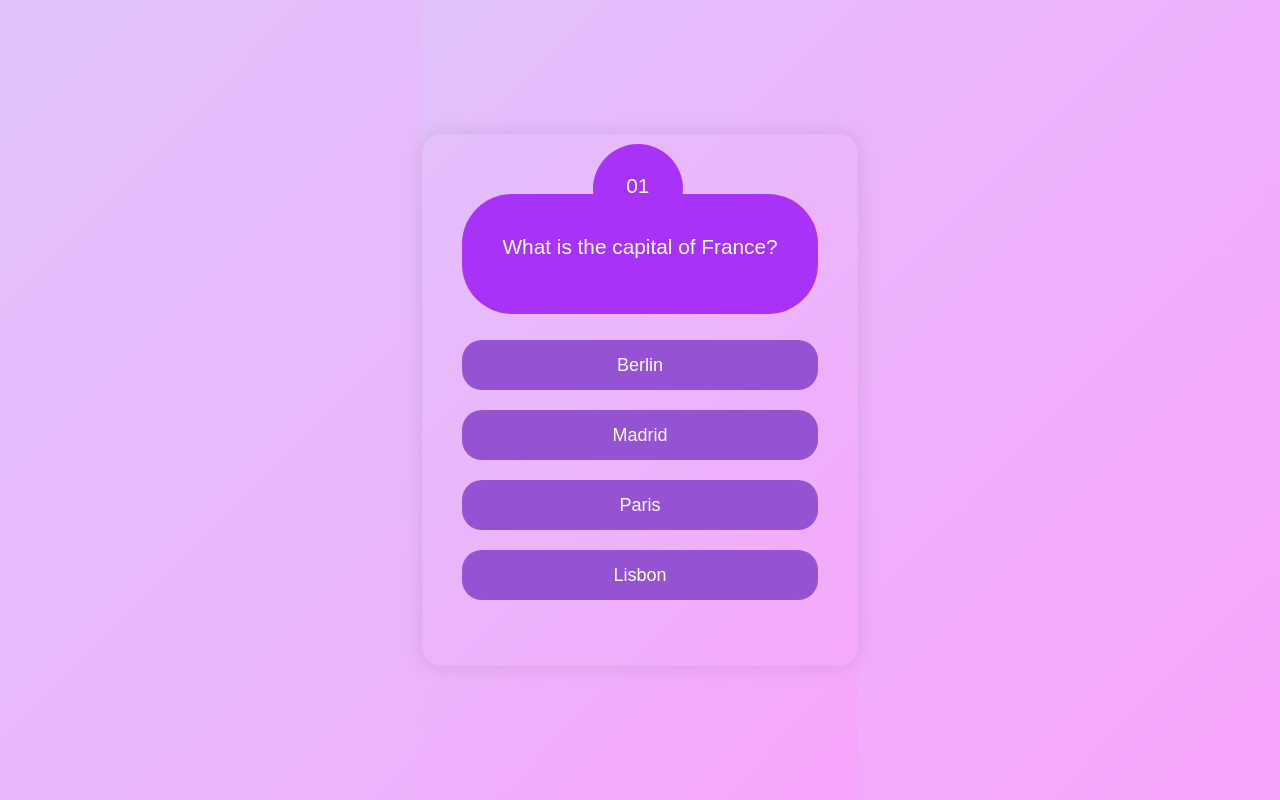
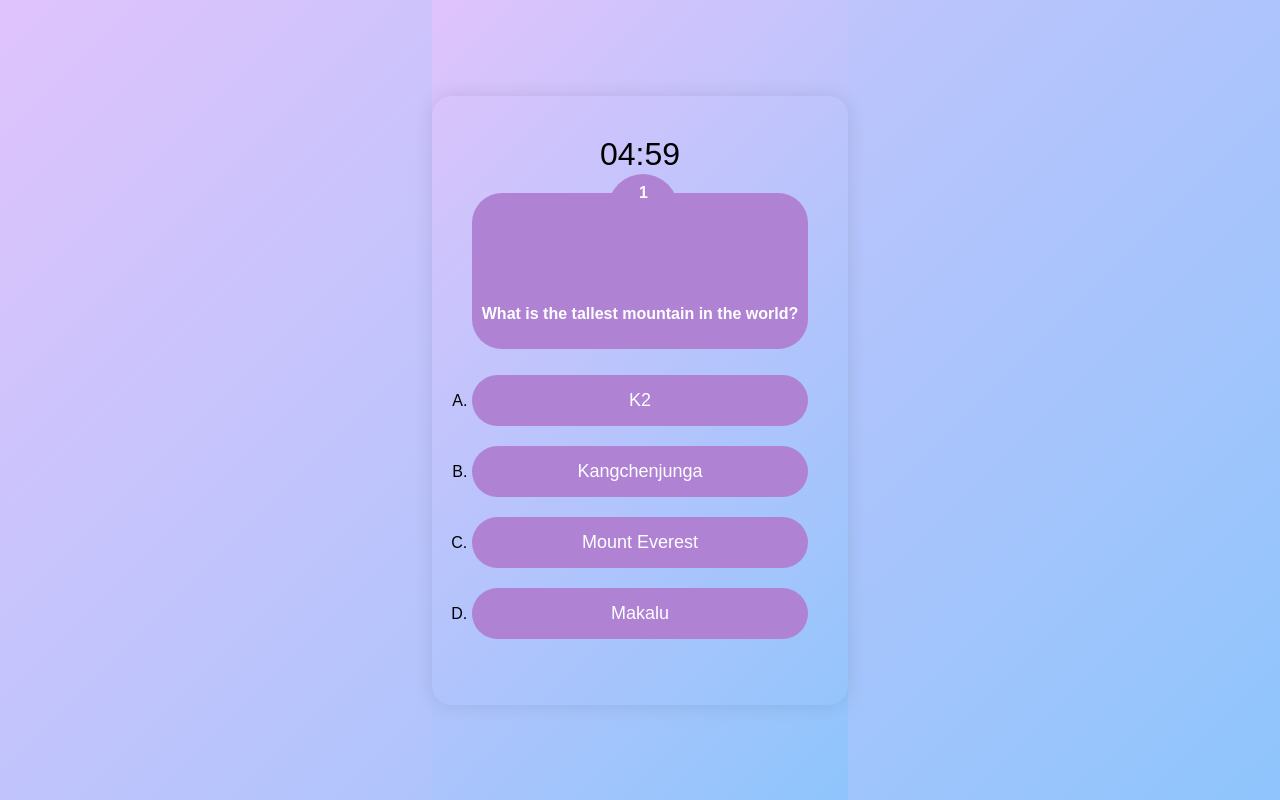
Before and after one commit to Busayo-oni/quiz-Q-A, a plain HTML site: page index.html in a window 1280 px wide. Both pictures are taken after a click on the button "START". Drawn offline with Linux system fonts and the light colour scheme.

Commit message:
commit 003

```diff
--- a/index.html
+++ b/index.html
@@ -8,26 +8,43 @@
 </head>
 <body>
     <div class="quiz-container">
+        <!-- Start Screen -->
         <div class="quiz-screen" id="start-screen">
-            <h1>QUIZ</h1><br><br><br><br><br><br><br><br><br>
+            <img src="assets/images-removebg-preview.png" width="150px" height="100px" alt="top-brain">
+            <h1>QUIZ</h1>
+            <img src="assets/png-transparent-human-brain-brain-purple-people-human-brain-removebg-preview.png" width="150px" height="100px" alt="bottom-brain"><br>
             <button id="start-btn">START</button>
         </div>
+
+        <!-- Question Screen -->
         <div class="quiz-screen" id="question-screen" style="display: none;">
+            <div id="timer">05:00</div>
             <div class="top">
-            <p class="question-number">01</p>
-            <p class="question-text">Which planet in the Solar System is the smallest?</p>
+            <p class="question-number"></p>
+            <p class="question-text"></p>
+            </div>
+            <ul class="answer-list"></ul>
         </div>
-            <ol class="answer-list">
-                <li><button class="answer-btn"><span>A</span>Pluto</button></li>
-                <li><button class="answer-btn"> <span>B</span>Earth</button></li>
-                <li><button class="answer-btn"><span>C</span>Mercury</button></li>
-                <li><button class="answer-btn"><span>D</span>Mars</button></li>
-            </ol>
+
+        <!-- Result Screen -->
+        <div class="quiz-screen" id="result-screen" style="display: none;">
+            <h1 id="result-title"></h1>
+            <p id="result-text"></p>
+            <img src="assets/pngtree-alzheimer-clipart-purple-cartoon-monster-type-of-brain-vector-png-image_11063805.png" width="150px" height="200px" alt=""><br>
+            <button id="restart-btn">TRY AGAIN</button>
+            <button id="leaderboard-btn">LEADERBOARD</button>
+            <div class="icon">
+                <button class="icon-en"><a href="#"><img src="assets/refresh_16dp_FFFFFF_FILL0_wght400_GRAD0_opsz20.png" alt=""></a></button>
+                <button class="icon-en"><a href=""><img src="assets/close_16dp_FFFFFF_FILL0_wght400_GRAD0_opsz20.png" alt=""></a></button>
+                <button class="icon-en"><a href=""><img src="assets/restart_alt_16dp_FFFFFF_FILL0_wght400_GRAD0_opsz20.png" alt=""></a></button>
+            </div>
         </div>
-        <div class="quiz-screen" id="result-screen" style="display: none;">
-            <h1 id="result-title">GREAT!</h1><br><br><br>
-            <p id="result-text">YOU WIN!</p><br><br><br><br>
-            <button id="restart-btn">TRY AGAIN</button>
+
+        <!-- Leaderboard Screen -->
+        <div class="quiz-screen" id="leaderboard-screen" style="display: none;">
+            <h1>LEADERBOARD</h1>
+            <ul id="leaderboard-list"></ul>
+            <button id="back-btn">BACK TO QUIZ</button>
         </div>
     </div>
     <script src="script.js"></script>
--- a/script.js
+++ b/script.js
@@ -1,169 +1,139 @@
 document.addEventListener('DOMContentLoaded', () => {
     const startBtn = document.getElementById('start-btn');
     const restartBtn = document.getElementById('restart-btn');
+    const leaderboardBtn = document.getElementById('leaderboard-btn');
+    const backBtn = document.getElementById('back-btn');
     const questionScreen = document.getElementById('question-screen');
     const startScreen = document.getElementById('start-screen');
     const resultScreen = document.getElementById('result-screen');
-    const questionNumberElement = document.querySelector('.question-number');
-    const questionTextElement = document.querySelector('.question-text');
-    const answerListElement = document.querySelector('.answer-list');
+    const leaderboardScreen = document.getElementById('leaderboard-screen');
+    const questionNumberEl = document.querySelector('.question-number');
+    const questionTextEl = document.querySelector('.question-text');
+    const answerListEl = document.querySelector('.answer-list');
+    const timerEl = document.getElementById('timer');
+    const leaderboardList = document.getElementById('leaderboard-list');
 
     let currentQuestionIndex = 0;
     let score = 0;
     let timer;
-    let remainingTime = 60;
+    let participants = [];
 
     const questions = [
-        {
-            question: "Who wrote 'Hamlet'?",
-            answers: ["Shakespeare", "Hemingway", "Austen", "Dickens"],
-            correct: "Shakespeare"
-        },
-        {
-            question: "In which year did World War I start?",
-            answers: ["1914", "1918", "1939", "1945"],
-            correct: "1914"
-        },
-        {
-            question: "Who painted the Mona Lisa?",
-            answers: ["Van Gogh", "Picasso", "Da Vinci", "Rembrandt"],
-            correct: "Da Vinci"
-        },
-        {
-            question: "What is the hardest natural substance on Earth?",
-            answers: ["Gold", "Iron", "Diamond", "Platinum"],
-            correct: "Diamond"
-        },
-        {
-            question: "Which gas do plants absorb from the atmosphere?",
-            answers: ["Oxygen", "Nitrogen", "Carbon Dioxide", "Hydrogen"],
-            correct: "Carbon Dioxide"
-        },
-        {
-            question: "Which planet in the Solar System is the smallest?",
-            answers: ["Pluto", "Earth", "Mercury", "Mars"],
-            correctAnswer: "Mercury"
-        },
-        {
-            question: "What is the capital of France?",
-            answers: ["Berlin", "Madrid", "Paris", "Lisbon"],
-            correctAnswer: "Paris"
-        },
-        {
-            question: "Which element has the chemical symbol 'O'?",
-            answers: ["Oxygen", "Gold", "Osmium", "Hydrogen"],
-            correctAnswer: "Oxygen"
-        },
-        {
-            question: "What is the largest mammal?",
-            answers: ["Elephant", "Blue Whale", "Great White Shark", "Giraffe"],
-            correctAnswer: "Blue Whale"
-        },
-        {
-            question: "Which is the longest river in the world?",
-            answers: ["Amazon", "Nile", "Yangtze", "Mississippi"],
-            correctAnswer: "Nile"
-        },
-        {
-            question: "Who wrote 'Romeo and Juliet'?",
-            answers: ["Shakespeare", "Dickens", "Hemingway", "Twain"],
-            correctAnswer: "Shakespeare"
-        },
-        {
-            question: "Which planet is known as the Red Planet?",
-            answers: ["Mars", "Jupiter", "Saturn", "Venus"],
-            correctAnswer: "Mars"
-        },
-        {
-            question: "What is the square root of 64?",
-            answers: ["6", "7", "8", "9"],
-            correctAnswer: "8"
-        },
-        {
-            question: "Which ocean is the largest?",
-            answers: ["Atlantic", "Indian", "Pacific", "Arctic"],
-            correctAnswer: "Pacific"
-        },
-        {
-            question: "Which year did World War II end?",
-            answers: ["1945", "1939", "1940", "1950"],
-            correctAnswer: "1945"
-        }
+        { question: "Which planet in the Solar System is the smallest?", answers: ["Pluto", "Earth", "Mercury", "Mars"], correct: "Mercury" },
+        { question: "What is the capital of France?", answers: ["Berlin", "Madrid", "Paris", "Rome"], correct: "Paris" },
+        { question: "What is the largest ocean on Earth?", answers: ["Indian Ocean", "Pacific Ocean", "Atlantic Ocean", "Arctic Ocean"], correct: "Pacific Ocean" },
+        { question: "Which planet is known as the Red Planet?", answers: ["Jupiter", "Mars", "Saturn", "Venus"], correct: "Mars" },
+        { question: "What is the chemical symbol for water?", answers: ["O2", "H2O", "CO2", "NaCl"], correct: "H2O" },
+        { question: "Which country is known as the Land of the Rising Sun?", answers: ["China", "Japan", "South Korea", "Thailand"], correct: "Japan" },
+        { question: "Who wrote 'Hamlet'?", answers: ["Charles Dickens", "J.K. Rowling", "Mark Twain", "William Shakespeare"], correct: "William Shakespeare" },
+        { question: "Which element has the chemical symbol 'O'?", answers: ["Gold", "Oxygen", "Hydrogen", "Iron"], correct: "Oxygen" },
+        { question: "What is the smallest unit of matter?", answers: ["Atom", "Molecule", "Proton", "Electron"], correct: "Atom" },
+        { question: "What is the tallest mountain in the world?", answers: ["K2", "Kangchenjunga", "Mount Everest", "Makalu"], correct: "Mount Everest" }
     ];
 
-    shuffle(questions);
+    function startQuiz() {
+        score = 0;
+        currentQuestionIndex = 0;
+        shuffleQuestions();
+        startScreen.style.display = 'none';
+        resultScreen.style.display = 'none';
+        leaderboardScreen.style.display = 'none';
+        questionScreen.style.display = 'block';
+        startTimer(300);
+        displayQuestion();
+    }
 
-    startBtn.addEventListener('click', () => {
-        startScreen.style.display = 'none';
-        questionScreen.style.display = 'block';
-        showQuestion();
+    function shuffleQuestions() {
+        questions.sort(() => Math.random() - 0.5);
+    }
+
+    function displayQuestion() {
+        const currentQuestion = questions[currentQuestionIndex];
+        questionNumberEl.textContent = `${currentQuestionIndex + 1}`;
+        questionTextEl.textContent = currentQuestion.question;
+        answerListEl.innerHTML = '';
+
+        currentQuestion.answers.forEach(answer => {
+            const li = document.createElement('li');
+            const button = document.createElement('button');
+            button.textContent = answer;
+            button.classList.add('answer-btn');
+            button.addEventListener('click', () => checkAnswer(button.textContent));
+            li.appendChild(button);
+            answerListEl.appendChild(li);
         });
 
-    answerListElement.addEventListener('click', (e) => {
-        if (e.target.tagName === 'BUTTON') {
-            const selectedAnswer = e.target.textContent;
-            const correctAnswer = questions[currentQuestionIndex].correctAnswer;
-            if (selectedAnswer === correctAnswer) {
+        // Add fade-in animation
+        questionScreen.classList.add('fade-in');
+        setTimeout(() => questionScreen.classList.remove('fade-in'), 500);
+    }
+
+    function checkAnswer(answer) {
+        const currentQuestion = questions[currentQuestionIndex];
+        if (answer === currentQuestion.correct) {
             score++;
         }
         currentQuestionIndex++;
         if (currentQuestionIndex < questions.length) {
-                showQuestion();
-            }
-            else {
-                showResult();
+            displayQuestion();
+        } else {
+            endQuiz();
         }
     }
-    });
 
-    restartBtn.addEventListener('click', () => {
-        currentQuestionIndex = 0;
-        score = 0;
-        shuffle(questions);
-        resultScreen.style.display = 'none';
-        startScreen.style.display = 'block';
-    });
-
-        function startTimer() {
-        remainingTime = 30;
+    function startTimer(duration) {
+        let time = duration;
         timer = setInterval(() => {
-            remainingTime--;
-            if (remainingTime <= 0) {
+            const minutes = Math.floor(time / 60);
+            const seconds = time % 60;
+            timerEl.textContent = `${minutes < 10 ? '0' : ''}${minutes}:${seconds < 10 ? '0' : ''}${seconds}`;
+            if (--time < 0) {
                 clearInterval(timer);
-                nextQuestion();
+                endQuiz();
             }
-        }, 500);
+        }, 1000);
     }
 
-    function showQuestion() {
-        const question = questions[currentQuestionIndex];
-        questionNumberElement.textContent = `0${currentQuestionIndex + 1}`;
-        questionTextElement.textContent = question.question;
+    function endQuiz() {
+        clearInterval(timer);
+        questionScreen.style.display = 'none';
+        resultScreen.style.display = 'block';
+        if (score > 7) {
+            document.getElementById('result-title').textContent = "GREAT!";
+            document.getElementById('result-text').textContent = `YOU WIN! Your score: ${score}`;
+        } else {
+            document.getElementById('result-title').textContent = "Oh no!";
+            document.getElementById('result-text').textContent = `YOU LOST! Your score: ${score}`;
+        }
+        saveScore();
+    }
 
-        answerListElement.innerHTML = '';
-        question.answers.forEach(answer => {
-            const button = document.createElement('button');
-            button.classList.add('answer-btn');
-            button.textContent = answer;
-            answerListElement.appendChild(button);
+    function saveScore() {
+        const participant = {
+            score: score,
+            time: new Date().toLocaleString()
+        };
+        participants.push(participant);
+        updateLeaderboard();
+    }
+
+    function updateLeaderboard() {
+        leaderboardList.innerHTML = '';
+        participants.forEach((participant, index) => {
+            const li = document.createElement('li');
+            li.textContent = `Participant ${index + 1}: ${participant.score} - ${participant.time}`;
+            leaderboardList.appendChild(li);
         });
     }
 
-    function showResult() {
-        questionScreen.style.display = 'none';
-        resultScreen.style.display = 'block';
-        if (score >= 7) {
-            document.getElementById('result-title').textContent = "GREAT!";
-            document.getElementById('result-text').textContent = `YOU WIN! Score: ${score}/15`;
-        } else {
-            document.getElementById('result-title').textContent = "Oh no!";
-            document.getElementById('result-text').textContent = `YOU LOST! Score: ${score}/15`;
-        }
-    }
-    function shuffle(array) {
-        for (let i = array.length - 1; i > 0; i--) {
-            const j = Math.floor(Math.random() * (i + 1));
-            [array[i], array[j]] = [array[j], array[i]];
-        }
-    }
+    startBtn.addEventListener('click', startQuiz);
+    restartBtn.addEventListener('click', startQuiz);
+    leaderboardBtn.addEventListener('click', () => {
+        resultScreen.style.display = 'none';
+        leaderboardScreen.style.display = 'block';
     });
+    backBtn.addEventListener('click', () => {
+        leaderboardScreen.style.display = 'none';
+        startScreen.style.display = 'block';
+    });
+});
--- a/styles.css
+++ b/styles.css
@@ -4,7 +4,7 @@ body, html {
     box-sizing: border-box;
     font-family: 'Arial', sans-serif;
     height: 100%;
-    background: linear-gradient(135deg, #e0c3fc 0%, #f7a5fa 100%);
+    background: linear-gradient(135deg, #e0c3fc 0%, #8ec5fc 100%);
     display: flex;
     justify-content: center;
     align-items: center;
@@ -13,7 +13,7 @@ body, html {
 .quiz-container {
     width: 100%;
     max-width: 400px;
-    /* background: #e97ad6; */
+    background: transparent;
     border-radius: 20px;
     box-shadow: 0 0 20px rgba(0, 0, 0, 0.1);
     overflow: hidden;
@@ -24,46 +24,19 @@ body, html {
 .quiz-screen {
     padding: 20px;
 }
-.top{
-    text-align: center;
-    position: relative;
-    background-color: #a832f7;
-    padding: 20px;
-    padding-top: 0;
-    border-radius: 50px;
-    color: #fff;
-    font-size: 1.3rem;
-    height: 100px;
-    /* display: flex;
-    justify-content: center;
-    align-items: center; */
-}
-.top .question-number{
-    position: relative;
-    top: -50px;
-    left: 35%;
-    background-color: #a832f7;
-    border-radius: 100px;
-    padding: 30px;
-    width: 30px;
-    height: 30px;
-
-}
 
 h1 {
-    color:#b989da;
     font-size: 3.5em;
+    margin-bottom: 20px;
+    color: #af82d4;
     font-weight: 900;
-    margin-bottom: 20px;
 }
 
 button {
+    background-color: #af82d4;
     border: none;
     color: white;
-    padding: 15px 20px;
-    background-color: #9553d3;
-    width: 150px;
-    height: 50px;
+    padding: 10px 20px;
     text-align: center;
     font-size: 18px;
     margin: 20px 0;
@@ -71,50 +44,101 @@ button {
     cursor: pointer;
     transition: background-color 0.3s ease;
 }
-
-button:active {
-    background-color: #dd8ec9;
+#start-btn {
+    background-color: #af82d4;
+    border: none;
+    color: white;
+    padding: 10px 50px;
+    text-align: center;
+    font-size: 18px;
+    margin: 20px 0;
+    border-radius: 30px;
+    cursor: pointer;
+    transition: background-color 0.3s ease;
+}
+.icon{
+    display: flex;
+    justify-content: space-between;
+}
+.icon-en{
+    background-color: #af82d4;
+    border: none;
+    color: white;
+    /* padding: 10px; */
+    /* text-align: center; */
+    /* font-size: 18px; */
+    /* margin: 20px 0; */
+    width: 70px;
+    height: 70px;
+    border-radius: 100%;
+    cursor: pointer;
+    transition: background-color 0.3s ease;
+}
+.icon-en img{
+    width: 50px;
+    height: 50px;
+    border-radius: 100%;
+    position: relative;
+    left: -10px;
 }
 
+button:hover {
+    background-color: #5f9ee3;
+}
+
+.top{
+    background-color: #af82d4;
+    padding: 10px;
+    border-radius: 30px;
+    color: #fff;
+    font-weight: 600;
+}
+.top .question-number{
+    width: 50px;
+    height: 50px;
+    background-color: #af82d4;
+    border-radius: 100%;
+    position: relative;
+    top: -45px;
+    left: 40%;
+    padding: 10px;
+
+}
 .answer-list {
     list-style: upper-alpha;
     padding: 0;
-}
-.answer-list span{
-    background-color: #fff;
+
 }
 
 .answer-btn {
-    background-color: #9553d3;
+    background-color: #af82d4;
     border: none;
     color: white;
     padding: 15px 20px;
     text-align: center;
     font-size: 18px;
     margin: 10px 0;
-    border-radius: 20px;
+    border-radius: 30px;
     cursor: pointer;
     transition: background-color 0.3s ease;
     width: 100%;
 }
 
-.top .question-text{
-    padding: 0;
-    position: relative;
-    bottom: 70px;
+.answer-btn:hover {
+    background-color: #b4a5e4;
 }
-#result-screen h1 {
+
+#result-screen h1, #leaderboard-screen h1 {
     font-size: 3em;
     margin-bottom: 20px;
-
 }
-#result-text{
-    background-color: #9553d3;
+#result-screen #result-text{
+    background-color: #af82d4;
     color: #fff;
-    padding: 5px 20px;
-    width: 150px;
-    font-weight: 800;
-    border-radius: 20px;
+    padding: 10px 30px;
+    width: 190px;
+    margin-left: 15%;
+    border-radius: 30px;
 }
 
 #result-screen p {
@@ -122,46 +146,13 @@ button:active {
     margin-bottom: 30px;
 }
 
-
-
-/* Button hover and click effects */
-button {
-    transition: transform 0.2s, background-color 0.3s;
+#leaderboard-list {
+    list-style: none;
+    padding: 0;
+    font-size: 1.5em;
 }
 
-button:hover {
-    transform: scale(1.05);
+#timer {
+    font-size: 2em;
+    margin-bottom: 20px;
 }
-
-button:active {
-    transform: scale(0.95);
-}
-
-/* Slide-in animation */
-@keyframes slideIn {
-    from { transform: translateX(-100%); opacity: 0; }
-    to { transform: translateX(0); opacity: 1; }
-}
-
-.question-text {
-    animation: slideIn 0.5s ease-out;
-}
-
-Bounce animation
-@keyframes bounce {
-    0%, 20%, 50%, 80%, 100% { transform: translateY(0); }
-    40% { transform: translateY(-30px); }
-    60% { transform: translateY(-15px); }
-}
-
-#result-screen h1 {
-    animation: bounce 1s ease;
-}
-
-@media screen and (max-width:767px) {
-    .top .question-number{
-        position: relative;
-        top: -50px;
-        left: 90px;
-    }
-}
```
Also changed, not shown: assets/close_16dp_FFFFFF_FILL0_wght400_GRAD0_opsz20.png (added), assets/images-removebg-preview.png (added), assets/png-transparent-human-brain-brain-purple-people-human-brain-removebg-preview.png (added), assets/pngtree-alzheimer-clipart-purple-cartoon-monster-type-of-brain-vector-png-image_11063805.png (added), assets/refresh_16dp_FFFFFF_FILL0_wght400_GRAD0_opsz20.png (added), assets/restart_alt_16dp_FFFFFF_FILL0_wght400_GRAD0_opsz20.png (added). Lines whose indentation alone changed are shown as unchanged.
